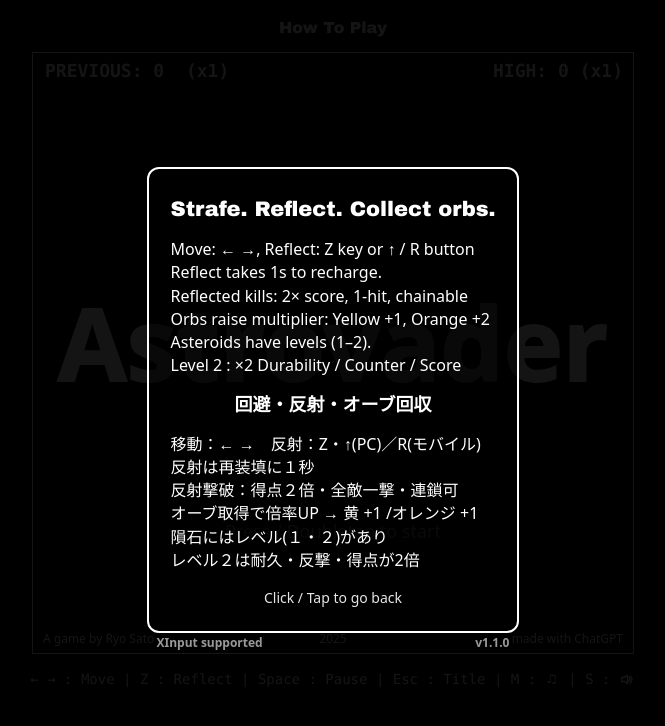
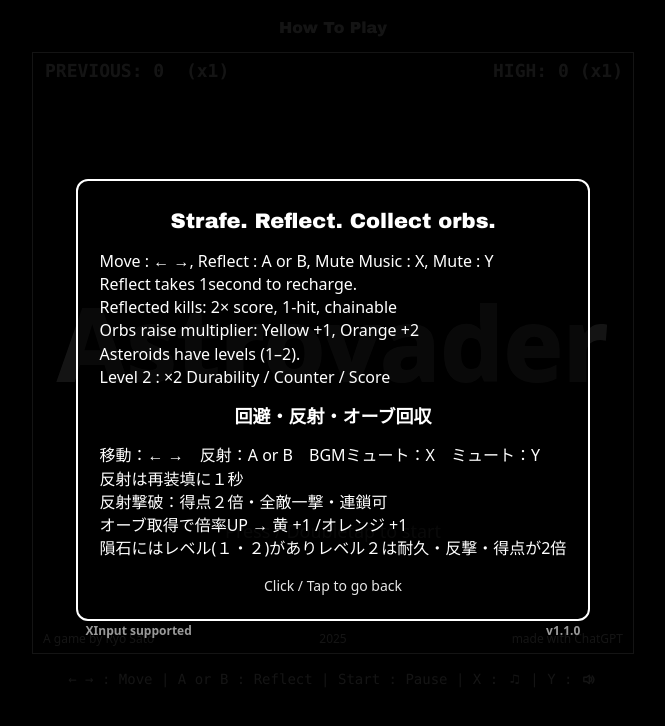
Before and after one commit to RyoSatoAnime/Astrovader, a plain HTML site: page Astrovader desktop.html in a window 1280 px wide. Both pictures are taken after a click on the button "How To Play". Shown: the whole page, without its empty margins (307-972 px from the left). Drawn offline with Linux system fonts and the light colour scheme.

Commit message:
Update Astrovader desktop.html

```diff
--- a/Astrovader desktop.html
+++ b/Astrovader desktop.html
@@ -1,70 +1,6 @@
 <!DOCTYPE html>
 <html lang="en">
 <head>
-<!-- FORCE DESKTOP UI MODE INJECTED BY CHATGPT FORK -->
-<style id="astro-force-desktop-style">
-/* Force desktop UI: hide mobile-only elements and show desktop controls */
-html.force-desktop .pad,
-body.force-desktop .pad,
-html.force-desktop .topbar,
-body.force-desktop .topbar {
-  display: none !important;
-  visibility: hidden !important;
-  height: 0 !important;
-  padding: 0 !important;
-  margin: 0 !important;
-}
-
-html.force-desktop #controls,
-body.force-desktop #controls {
-  display: flex !important;
-  visibility: visible !important;
-  justify-content: center !important;
-  width: 100% !important;
-  max-width: 100% !important;
-  box-sizing: border-box !important;
-}
-
-html.force-desktop .howto-panel,
-body.force-desktop .howto-panel {
-  display: block !important;
-  visibility: visible !important;
-}
-
-html.force-desktop .stageWrap,
-body.force-desktop .stageWrap {
-  width: 100% !important;
-  max-width: 820px !important;
-  margin: 0 auto !important;
-  box-sizing: border-box !important;
-}
-</style>
-
-<script id="astro-force-desktop-script">
-(function(){
-  try{
-    // Remove any existing mobile-ui classes
-    document.documentElement.classList.remove('mobile-ui');
-    if(document.body && document.body.classList) document.body.classList.remove('mobile-ui');
-    // Add force-desktop marker and set device attribute
-    document.documentElement.classList.add('force-desktop');
-    if(document.body && document.body.classList) document.body.classList.add('force-desktop');
-    document.documentElement.setAttribute('data-device','desktop');
-    // Neutralize pointer: coarse queries to avoid mobile CSS/JS triggers
-    try{
-      const orig = window.matchMedia.bind(window);
-      window.matchMedia = function(q){
-        if(typeof q === 'string' && q.indexOf('pointer: coarse') !== -1){
-          return { matches:false, media:q, addListener:()=>{}, removeListener:()=>{}, addEventListener:()=>{}, removeEventListener:()=>{} };
-        }
-        return orig(q);
-      };
-    }catch(e){}
-  }catch(e){}
-})();
-</script>
-<!-- END FORCE DESKTOP UI MODE -->
-
 <meta charset="utf-8" />
 <meta name="viewport"
   content="width=device-width, initial-scale=1, maximum-scale=1, user-scalable=no" />
@@ -308,6 +244,36 @@ body.force-desktop .stageWrap {
     align-self: start !important;
     margin-top: 0 !important;
   }
+}
+
+/* ===== FORCE DESKTOP UI (Xbox/Edge -> disable mobile layout) =====
+   This forcibly disables the mobile UI rules and restores desktop controls.
+   Add this at the end of the stylesheet so it overrides earlier @media rules.
+*/
+@media all {
+  /* hide mobile-only topbar / pad */
+  .topbar { display: none !important; }
+
+  /* disable on-screen pad */
+  .pad { display: none !important; }
+
+  /* ensure desktop control line is visible */
+  #controls { display: flex !important; }
+
+  /* ensure play-canvas uses desktop sizing (fixed 600px but still responsive) */
+  canvas#game { width: 600px !important; max-width: 100% !important; }
+
+  /* show howtoBar (PC link) */
+  .howtoBar { display: block !important; }
+
+  /* make hints visible if they were hidden */
+  .hint { display: block !important; }
+
+  /* override any mobile-specific padding/layout for howto overlay */
+  #howtoOverlay .howto-panel { width: fit-content !important; padding: 28px 22px 24px !important; }
+
+  /* ensure mobile-specific rules that hide desktop UI are overridden */
+  #controls, .howtoBar, .hint { visibility: visible !important; opacity: 1 !important; }
 }
 
 </style>
@@ -1280,7 +1246,7 @@ function rebuildAllSteps(){
 <div class="page">
   <div class="topbar">
     <button id="btnTitle" class="square-btn" aria-label="Back to Title"><span class="label" aria-hidden="true">Title</span></button>
-        <button id="btnHowto" class="square-btn" aria-label="How To Play"><span class="label" aria-hidden="true">How To Play</span></button>
+        <button id="btnHowto" class="square-btn" aria-label="How To Play"><span class="label" aria-hidden="true">Y : How To Play</span></button>
   <button id="btnMute" class="square-btn" aria-label="Toggle Mute"><svg class="iconMobileSpeaker" viewBox="0 0 24 24" aria-hidden="true" style="width:2.1em; height:2.1em; display:block;"><g class="icon-speaker"><polygon points="4,9 8,9 12,6 12,18 8,15 4,15" fill="none" stroke="currentColor" stroke-width="2.4" stroke-linejoin="round"></polygon><path d="M14 9 Q17 12 14 15" fill="none" stroke="currentColor" stroke-width="2.4" stroke-linecap="round"></path><path d="M16 7 Q21 12 16 17" fill="none" stroke="currentColor" stroke-width="2.4" stroke-linecap="round"></path></g>
       <g class="icon-note-wrap" transform="translate(12 13) scale(1.4 1) translate(-12 -13)">
       <text class="icon-note"
@@ -1298,7 +1264,7 @@ function rebuildAllSteps(){
 
   </div>
 <div id="controls" aria-label="Controls">
-    <span>← → : Move | Z : Reflect | Space : Pause | Esc : Title | M : <svg id="ctrlNote" viewBox="0 0 24 24" aria-hidden="true" style="width:1.1em; height:1.1em; vertical-align:-0.12em;"><text x="12" y="15" text-anchor="middle" dominant-baseline="middle" font-size="19" font-weight="700" fill="currentColor" transform="translate(12 13) scale(1.4 1) translate(-12 -13)">♫</text><line class="slash" x1="5" y1="5" x2="22" y2="24" stroke="currentColor" stroke-width="2" stroke-linecap="round"></line></svg> | S : <svg id="ctrlSpeaker" viewBox="0 0 24 24" aria-hidden="true" style="width:1.2em; height:1.2em; vertical-align:middle;"><polygon points="4,9 8,9 12,6 12,18 8,15 4,15" fill="none" stroke="currentColor" stroke-width="2" stroke-linejoin="round"></polygon><path d="M14 9 Q17 12 14 15" fill="none" stroke="currentColor" stroke-width="2" stroke-linecap="round"></path><path d="M16 7 Q21 12 16 17" fill="none" stroke="currentColor" stroke-width="2" stroke-linecap="round"></path><line class="slash" x1="3" y1="3" x2="19" y2="19" stroke="currentColor" stroke-width="2" stroke-linecap="round"></line></svg></span>
+    <span>← → : Move | A or B : Reflect | Start : Pause | X : <svg id="ctrlNote" viewBox="0 0 24 24" aria-hidden="true" style="width:1.1em; height:1.1em; vertical-align:-0.12em;"><text x="12" y="15" text-anchor="middle" dominant-baseline="middle" font-size="19" font-weight="700" fill="currentColor" transform="translate(12 13) scale(1.4 1) translate(-12 -13)">♫</text><line class="slash" x1="5" y1="5" x2="22" y2="24" stroke="currentColor" stroke-width="2" stroke-linecap="round"></line></svg> | Y : <svg id="ctrlSpeaker" viewBox="0 0 24 24" aria-hidden="true" style="width:1.2em; height:1.2em; vertical-align:middle;"><polygon points="4,9 8,9 12,6 12,18 8,15 4,15" fill="none" stroke="currentColor" stroke-width="2" stroke-linejoin="round"></polygon><path d="M14 9 Q17 12 14 15" fill="none" stroke="currentColor" stroke-width="2" stroke-linecap="round"></path><path d="M16 7 Q21 12 16 17" fill="none" stroke="currentColor" stroke-width="2" stroke-linecap="round"></path><line class="slash" x1="3" y1="3" x2="19" y2="19" stroke="currentColor" stroke-width="2" stroke-linecap="round"></line></svg></span>
   </div>
 
   <div class="pad" aria-label="Move & Reflect pad">
@@ -1323,8 +1289,8 @@ function rebuildAllSteps(){
     <div class="howto-panel" role="document">
       <h2 class="howto-title en">Strafe. Reflect. Collect orbs.</h2>
       <pre class="howto-pre en">
-Move: ← →, Reflect: Z key or ↑ / R button
-Reflect takes 1s to recharge.
+Move : ← →, Reflect : A or B, Mute Music : X, Mute : Y
+Reflect takes 1second to recharge.
 Reflected kills: 2× score, 1-hit, chainable
 Orbs raise multiplier: Yellow +1, Orange +2
 Asteroids have levels (1–2).
@@ -1332,12 +1298,11 @@ Level 2 : ×2 Durability / Counter / Score</pre>
 
       <h2 class="howto-title ja">回避・反射・オーブ回収</h2>
       <pre class="howto-pre ja">
-移動：← →　反射：Z・↑(PC)／R(モバイル)
+移動：← →　反射：A or B　BGMミュート：X　ミュート：Y
 反射は再装填に１秒
 反射撃破：得点２倍・全敵一撃・連鎖可
 オーブ取得で倍率UP → 黄 +1 /オレンジ +1
-隕石にはレベル(１・２)があり
-レベル２は耐久・反撃・得点が2倍</pre>
+隕石にはレベル(１・２)がありレベル２は耐久・反撃・得点が2倍</pre>
 
       <div class="howto-footer">Click / Tap to go back</div>
     </div>
@@ -2908,11 +2873,8 @@ if (e.code === "ArrowRight") { _setDown("right"); e.preventDefault(); }
   let startedOnce = false;
   let tapCount = 0;
 
-  function isMobile(){
-    try{ if (window.matchMedia && matchMedia('(pointer: coarse)').matches) return true; }catch(e){}
-    const ua = (navigator.userAgent||'').toLowerCase();
-    return ('ontouchstart' in window) || /mobi|android|iphone|ipad|ipod|ios/.test(ua);
-  }
+// FORCE DESKTOP: treat all platforms as non-mobile
+function isMobile(){ return false; }
   const mobile = isMobile();
 
   function kickstart(){
@@ -2956,9 +2918,9 @@ if (e.code === "ArrowRight") { _setDown("right"); e.preventDefault(); }
   }
 
   // キャプチャ段階で最初のタップを握りつぶす（タイトル画面の1回目タップ対策）
-  window.addEventListener('pointerdown', onPointerCapture, {capture:true, passive:false});
-  window.addEventListener('touchstart', onTouchStartCapture, {capture:true, passive:false});
-  window.addEventListener('keydown', onKeyDown);
+  // window.addEventListener('pointerdown', onPointerCapture, {capture:true, passive:false});
+  // window.addEventListener('touchstart', onTouchStartCapture, {capture:true, passive:false});
+  // window.addEventListener('keydown', onKeyDown);
 })();
 </script>
 
```
